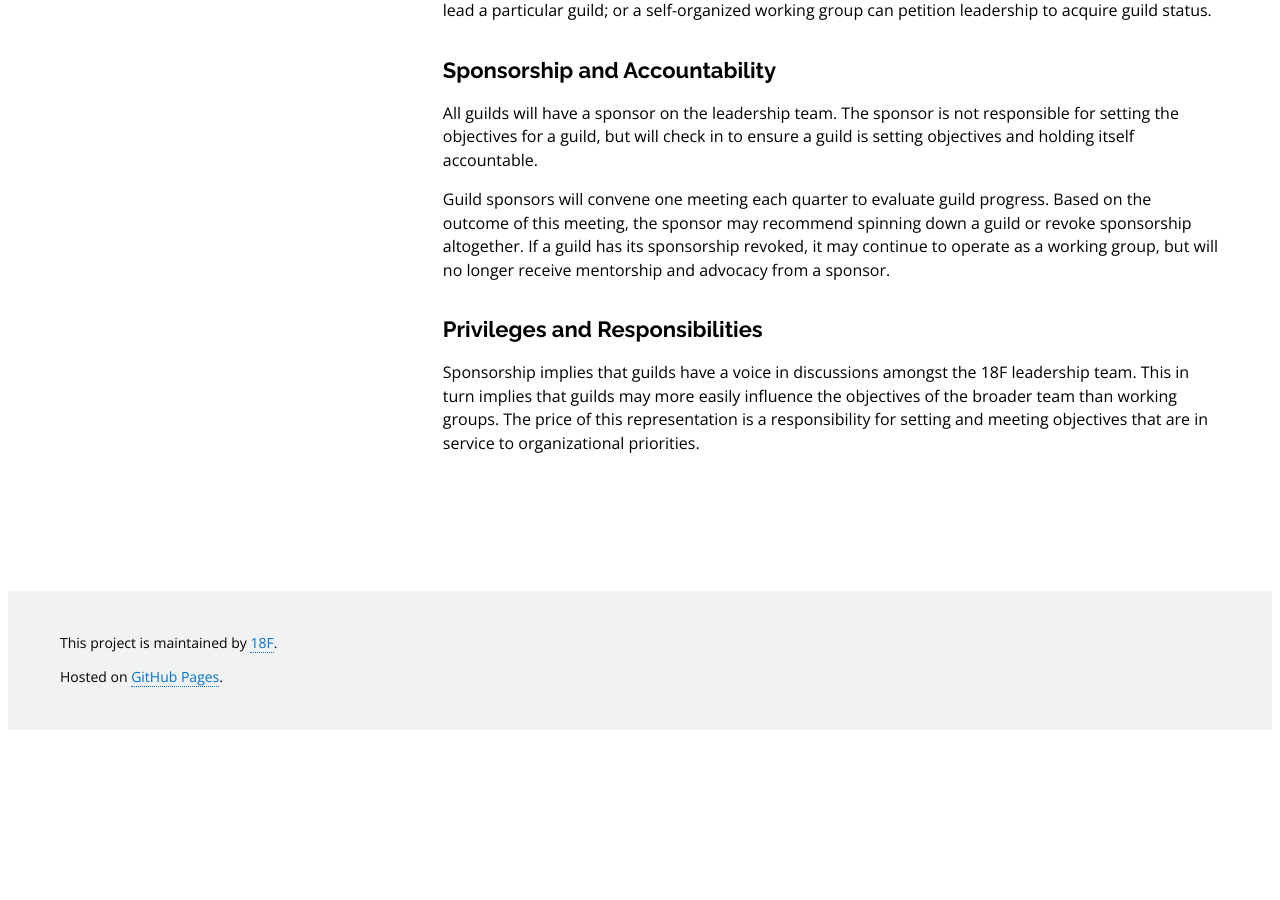
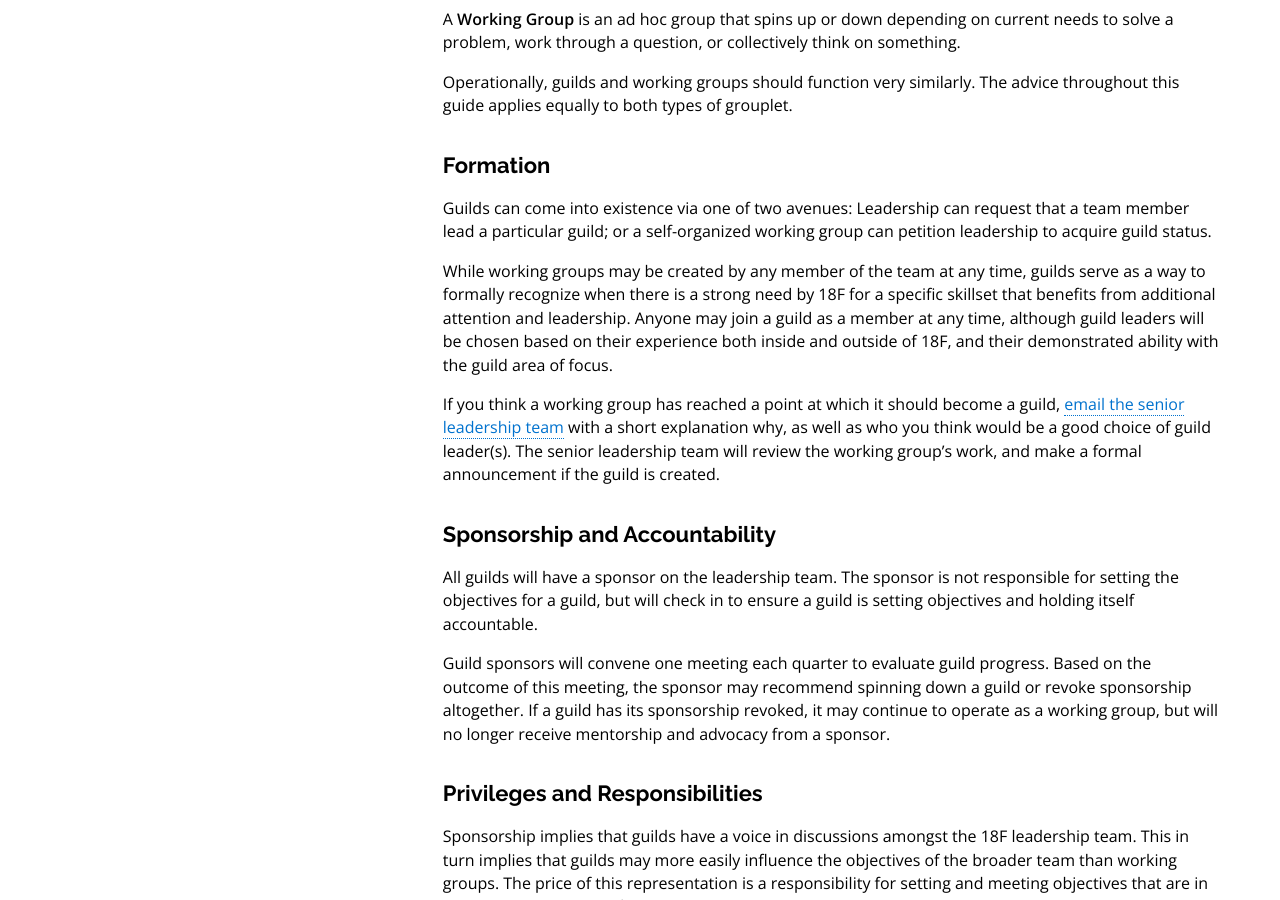
Before and after one commit to 18F/grouplet-playbook, a Jekyll site: the page built from pages/guilds.md, in a window 1280 px wide and 900 px high, scrolled down 624 px. Built offline with Jekyll 4.4.1, drawn with Linux system fonts in a browser that asks for light colours; nearby versions of some CDN libraries; Markdown is read by kramdown in place of the engine named in the settings; before the commit the page ends 1354 px from its top, so only the background shows below that; some of the changed text lies outside the part shown.

Commit message:
Add ToC; incorporate text from "What is a Guild?"

```diff
--- a/pages/guilds.md
+++ b/pages/guilds.md
@@ -4,6 +4,14 @@
 ---
 _THIS SECTION IS IN DRAFT pending review and ratification by 18F guild
 leadership and the Working Group Working Group._
+
+* [Classification](#classification)
+* [Formation](#formation)
+* [Sponsorship and Accountability](#sponsorship-and-accountability)
+* [Privileges and Responsibilities](#privileges-and-responsibilities)
+
+
+## <a name="classification"></a>Classification
 
 At 18F, Grouplets are classified into two types:
 
@@ -20,13 +28,26 @@
 Operationally, guilds and working groups should function very similarly. The
 advice throughout this guide applies equally to both types of grouplet.
 
-## Formation
+## <a name="formation"></a>Formation
 
 Guilds can come into existence via one of two avenues: Leadership can request
 that a team member lead a particular guild; or a self-organized working group
 can petition leadership to acquire guild status.
 
-## Sponsorship and Accountability
+While working groups may be created by any member of the team at any time,
+guilds serve as a way to formally recognize when there is a strong need by 18F
+for a specific skillset that benefits from additional attention and
+leadership. Anyone may join a guild as a member at any time, although guild
+leaders will be chosen based on their experience both inside and outside of
+18F, and their demonstrated ability with the guild area of focus.
+
+If you think a working group has reached a point at which it should become a
+guild, [email the senior leadership team](mailto:18f-supervisors@gsa.gov) with
+a short explanation why, as well as who you think would be a good choice of
+guild leader(s). The senior leadership team will review the working group’s
+work, and make a formal announcement if the guild is created.
+
+## <a name="sponsorship-and-accountability"></a>Sponsorship and Accountability
 
 All guilds will have a sponsor on the leadership team. The sponsor is not
 responsible for setting the objectives for a guild, but will check in to
@@ -38,10 +59,25 @@
 sponsorship revoked, it may continue to operate as a working group, but will
 no longer receive mentorship and advocacy from a sponsor.
 
-## Privileges and Responsibilities
+## <a name="privileges-and-responsibilities"></a>Privileges and Responsibilities
 
 Sponsorship implies that guilds have a voice in discussions amongst the 18F
 leadership team. This in turn implies that guilds may more easily influence
 the objectives of the broader team than working groups. The price of this
 representation is a responsibility for setting and meeting objectives that are
 in service to organizational priorities.
+
+Broadly speaking, guild responsibilities include:
+
+* Establishing standards and/or best practices for work pertaining to the
+  guild's domain
+* Helping others outside the guild gain experience and understanding of the
+  guild's domain
+* Define and work toward [milestones, artifacts, and
+  deliverables]({{site.baseurl}}/processes-and-artifacts/#okrs)
+* Delegate and organize other team members, as appropriate
+* Foster cross-org collaboration
+* Drive toward decisions that will set a baseline and standards for the entire
+  org
+* Check in on projects regarding the standards they're setting and their ease
+  of implementation
```
